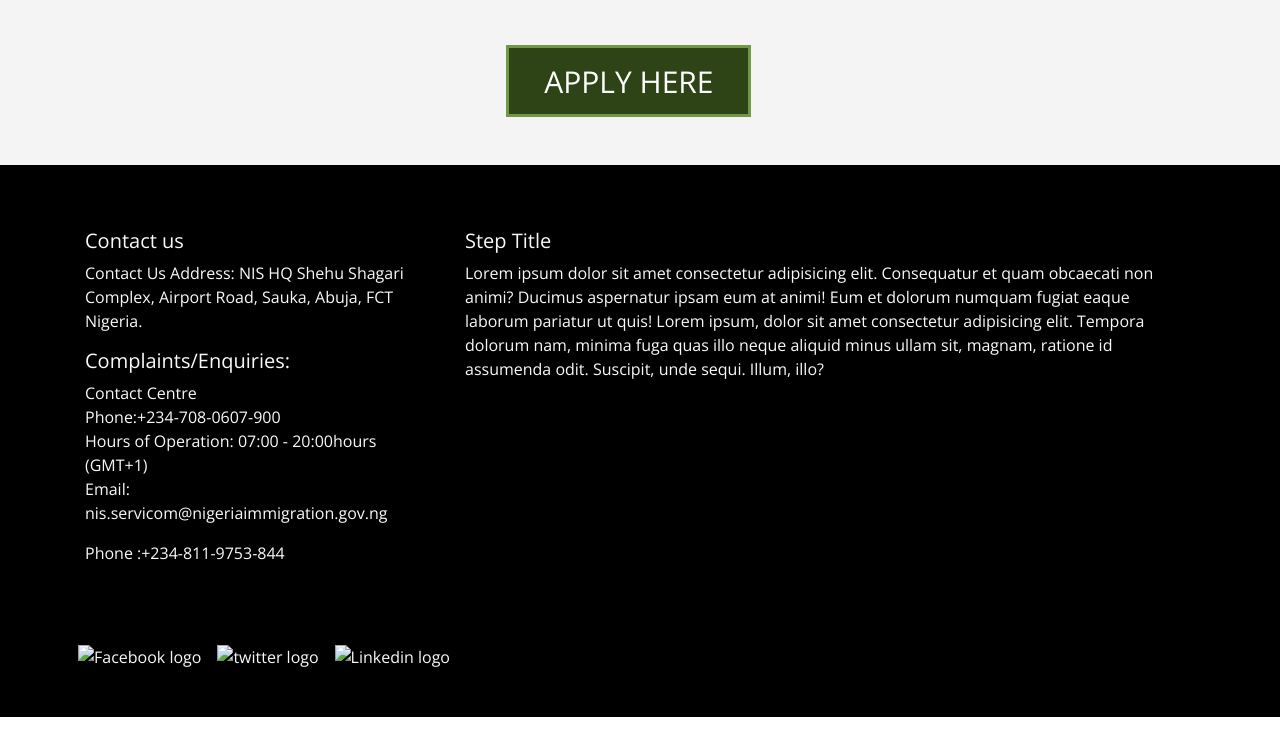
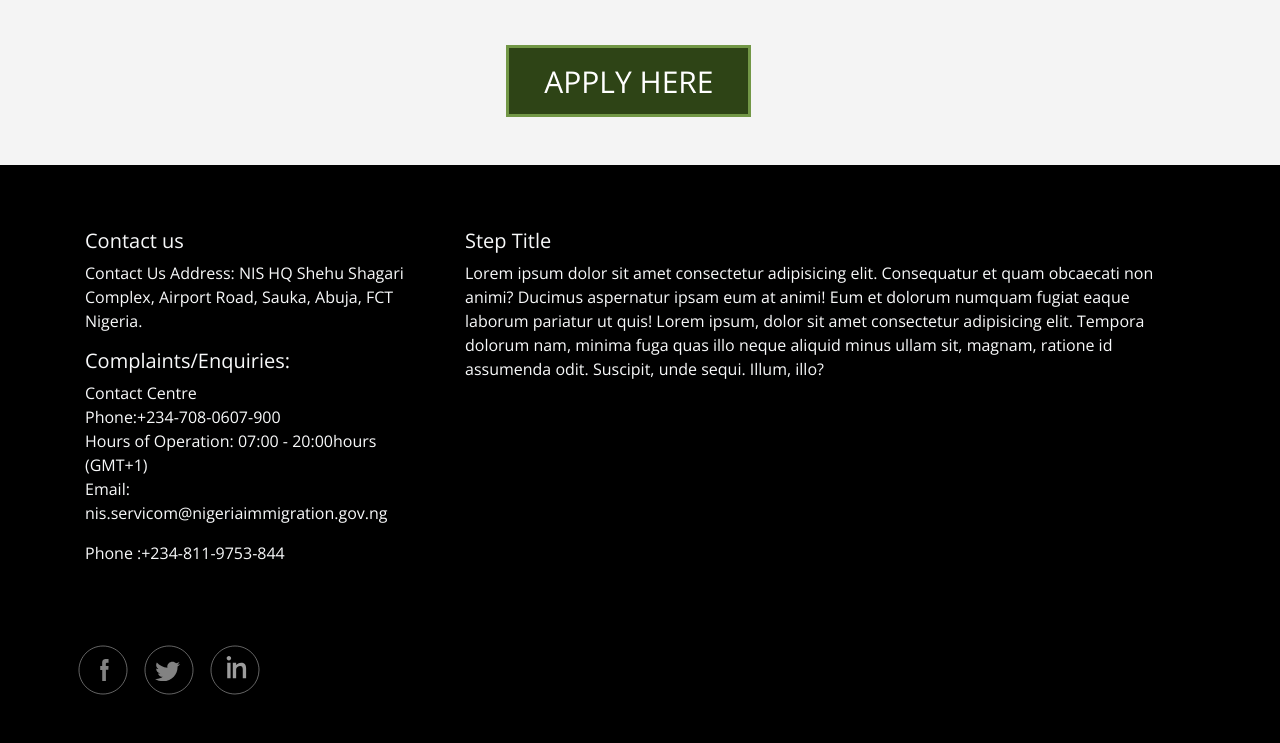
Before and after one commit to justiceotuya/immigration-website-redesign, a plain HTML site: page index.html in a window 1280 px wide. Shown: the part 1971-2714 px from the top of the page. Before the commit the page ends 2688 px from the top, so only its background shows below. Drawn offline with nearby package versions, Linux system fonts and the light colour scheme; the site is published under a folder, as on GitHub Pages, so addresses that start at the root find nothing; files whose address does not match are found by name.

Commit message:
changed image link

```diff
--- a/css/index.css
+++ b/css/index.css
@@ -135,7 +135,7 @@ button:hover {
 }
 
 .page-hero {
-  background-image: url('http://immigration.surge.sh/images/lagos-half.png');
+  background-image: url('../images/lagos-half.png');
   background-repeat: no-repeat;
   height: 20vw;
   -webkit-background-size: cover;
--- a/index.html
+++ b/index.html
@@ -417,9 +417,9 @@
         </div>
       </div>
       <div class="row pt-5">
-        <img src="/images/fbook.svg" alt="Facebook logo" class="px-2">
-        <img src="/images/twit.svg" alt="twitter logo" class="px-2">
-        <img src="/images/lnkdin.svg" alt="Linkedin logo" class="px-2">
+        <img src="./images/fbook.svg" alt="Facebook logo" class="px-2">
+        <img src="./images/twit.svg" alt="twitter logo" class="px-2">
+        <img src="./images/lnkdin.svg" alt="Linkedin logo" class="px-2">
       </div>
     </div>
     <!-- /.container -->
```
